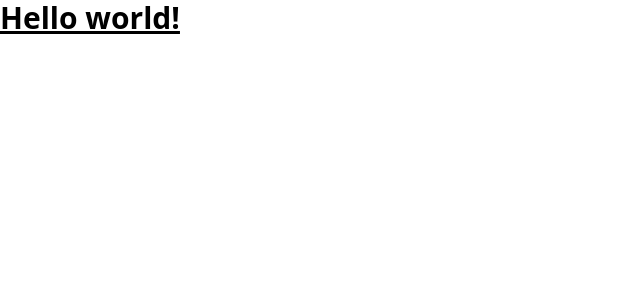
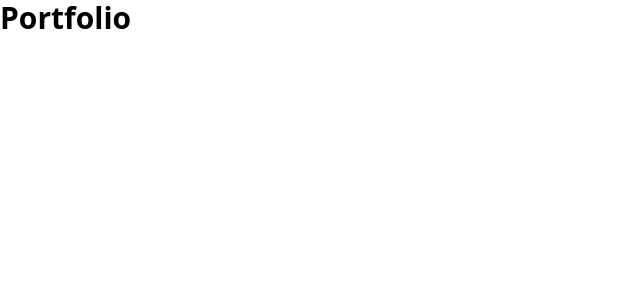
Before and after one commit to Shinjiomg/Portfolio-Website, a Vue app in the folder portfolio/: page / in a window 1280 px wide. Shown: the top 300 px of the page, without its empty margins (0-640 px from the left). Built offline with nearby package versions, Linux system fonts and the light colour scheme.

Commit message:
Vue - Tailwind configuración global

```diff
--- a/portfolio/index.html
+++ b/portfolio/index.html
@@ -4,10 +4,10 @@
     <meta charset="UTF-8" />
     <link rel="icon" type="image/svg+xml" href="/vite.svg" />
     <meta name="viewport" content="width=device-width, initial-scale=1.0" />
-    <title>Vite + Vue</title>
+    <title>Personal Portfolio</title>
   </head>
   <body>
-    <div id="app"></div>
+    <div id="portfolio"></div>
     <script type="module" src="/src/main.js"></script>
   </body>
 </html>
--- a/portfolio/src/App.vue
+++ /dev/null
@@ -1,5 +0,0 @@
-<template>
-  <h1 class="text-3xl font-bold underline">
-    Hello world!
-  </h1>
-</template>
--- /dev/null
+++ b/portfolio/src/Portfolio.vue
@@ -0,0 +1,5 @@
+<template>
+  <h1 class="text-3xl font-bold">
+    Portfolio
+  </h1>
+</template>
--- a/portfolio/src/main.js
+++ b/portfolio/src/main.js
@@ -1,5 +1,5 @@
 import { createApp } from 'vue'
 import './style.css'
-import App from './App.vue'
+import Portfolio from './Portfolio.vue'
 
-createApp(App).mount('#app')
+createApp(Portfolio).mount('#portfolio')
```
Also changed, not shown: 2 other files (tests, documents, lock files or other folders).
